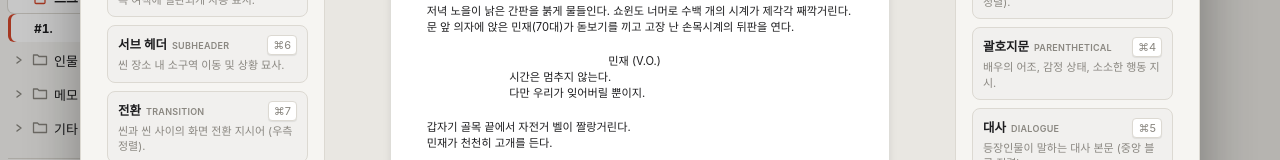
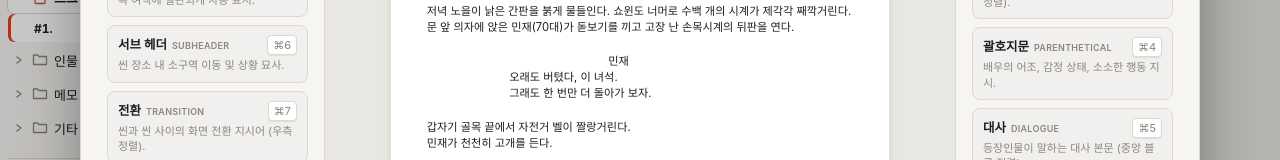
Before and after one commit to gotgam100/DropKick, a React (Vite) app: page / in a window 1280 px wide. Shown: the part 221-381 px from the top of the page. Built offline with nearby package versions, Linux system fonts and the light colour scheme; a web font is replaced by a local one.

Commit message:
가이드 예시: 씬 1 민재의 첫 대사를 내레이션이 아닌 일반 대사로 수정
Co-Authored-By: Claude Sonnet 5.5 <noreply@anthropic.com>

```diff
--- a/src/guide/ScreenplayGuideDialog.tsx
+++ b/src/guide/ScreenplayGuideDialog.tsx
@@ -45,9 +45,9 @@ const INFOGRAPHIC_LINES: InfographicLine[] = [
   { id: "l2", style: "scene", text: "외부. 시계 수리점 앞 - 저녁", sceneNum: 1 },
   { id: "l3", style: "action", text: "저녁 노을이 낡은 간판을 붉게 물들인다. 쇼윈도 너머로 수백 개의 시계가 제각각 째깍거린다." },
   { id: "l4", style: "action", text: "문 앞 의자에 앉은 민재(70대)가 돋보기를 끼고 고장 난 손목시계의 뒤판을 연다.", continued: true },
-  { id: "l5", style: "character", text: "민재 (V.O.)" },
-  { id: "l6", style: "dialogue", text: "시간은 멈추지 않는다." },
-  { id: "l7", style: "dialogue", text: "다만 우리가 잊어버릴 뿐이지." },
+  { id: "l5", style: "character", text: "민재" },
+  { id: "l6", style: "dialogue", text: "오래도 버텼다, 이 녀석." },
+  { id: "l7", style: "dialogue", text: "그래도 한 번만 더 돌아가 보자." },
   { id: "l8", style: "action", text: "갑자기 골목 끝에서 자전거 벨이 짤랑거린다." },
   { id: "l9", style: "action", text: "민재가 천천히 고개를 든다.", continued: true },
   { id: "l10", style: "transition", text: "CUT TO:" },
--- a/src/guide/sampleScript.ts
+++ b/src/guide/sampleScript.ts
@@ -16,9 +16,9 @@ Author: 작가
 저녁 노을이 낡은 간판을 붉게 물들인다. 쇼윈도 너머로 수백 개의 시계가 제각각 째깍거린다.
 문 앞 의자에 앉은 민재(70대)가 돋보기를 끼고 고장 난 손목시계의 뒤판을 연다.
 
-@민재 (V.O.)
-시간은 멈추지 않는다.
-다만 우리가 잊어버릴 뿐이지.
+@민재
+오래도 버텼다, 이 녀석.
+그래도 한 번만 더 돌아가 보자.
 
 갑자기 골목 끝에서 자전거 벨이 짤랑거린다.
 민재가 천천히 고개를 든다.
```
Also changed, not shown: 1 other file (tests, documents, lock files or other folders).
